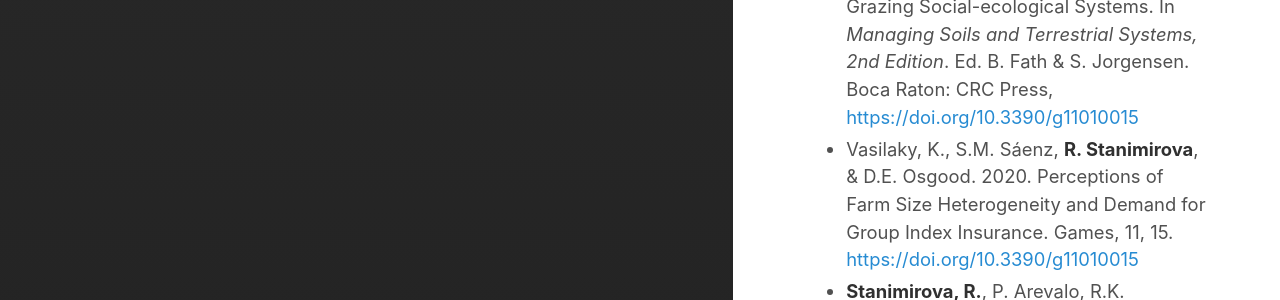
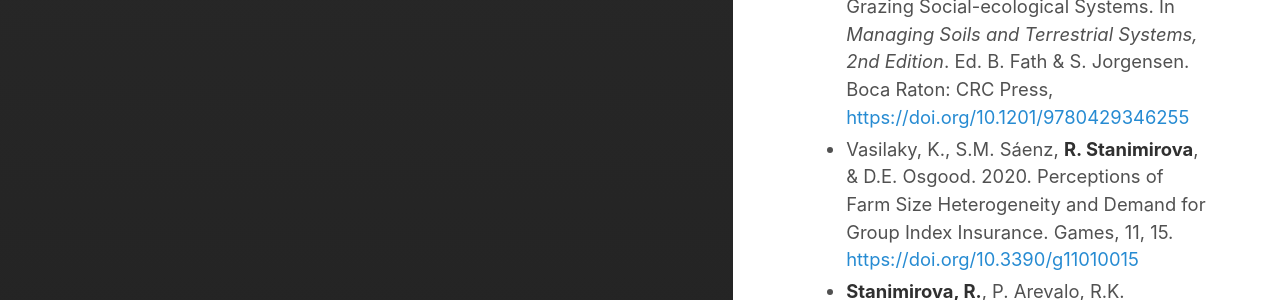
Before and after one commit to rkstan/rkstan.github.io, a Jekyll site: the page built from CurriculumVitae.md, in a window 1280 px wide. Shown: the part 1593-1893 px from the top of the page. Built offline with Jekyll 4.4.1, drawn with Linux system fonts in a browser that asks for light colours; nearby versions of some CDN libraries; some of the changed lines change nothing that is shown.

Commit message:
Update CurriculumVitae.md

```diff
--- a/CurriculumVitae.md
+++ b/CurriculumVitae.md
@@ -28,7 +28,7 @@ Barnard College of Columbia University, New York, New York, USA
 * Hughes Science Pipeline Project, Barnard College, 2010-2011 ($3,000)
 
 ### Publications
-* **Stanimirova, R.** & R. Garrett. 2020. Pasturelands, Rangelands, and Other Grazing Social-ecological Systems. In <i>Managing Soils and Terrestrial Systems, 2nd Edition</i>. Ed. B. Fath & S. Jorgensen. Boca Raton: CRC Press, <a href="https://doi.org/10.1201/9780429346255">https://doi.org/10.3390/g11010015</a>
+* **Stanimirova, R.** & R. Garrett. 2020. Pasturelands, Rangelands, and Other Grazing Social-ecological Systems. In <i>Managing Soils and Terrestrial Systems, 2nd Edition</i>. Ed. B. Fath & S. Jorgensen. Boca Raton: CRC Press, <a href="https://doi.org/10.1201/9780429346255">https://doi.org/10.1201/9780429346255</a>
 * Vasilaky, K., S.M. Sáenz, **R. Stanimirova**, & D.E. Osgood. 2020. Perceptions of Farm Size Heterogeneity and Demand for Group Index Insurance. Games, 11, 15. <a href="https://doi.org/10.3390/g11010015">https://doi.org/10.3390/g11010015</a>
 * **Stanimirova, R.**, P. Arevalo, R.K. Kaufmann, V. Maus, M. Lesiv, P. Havlik, & M.A. Friedl. 2019. Modeling sensitivity of global pasturelands to climate variability. Earth's Future, 7.
 <a href="https://doi.org/10.1029/2019EF001316">https://doi.org/10.1029/2019EF001316</a>
```
